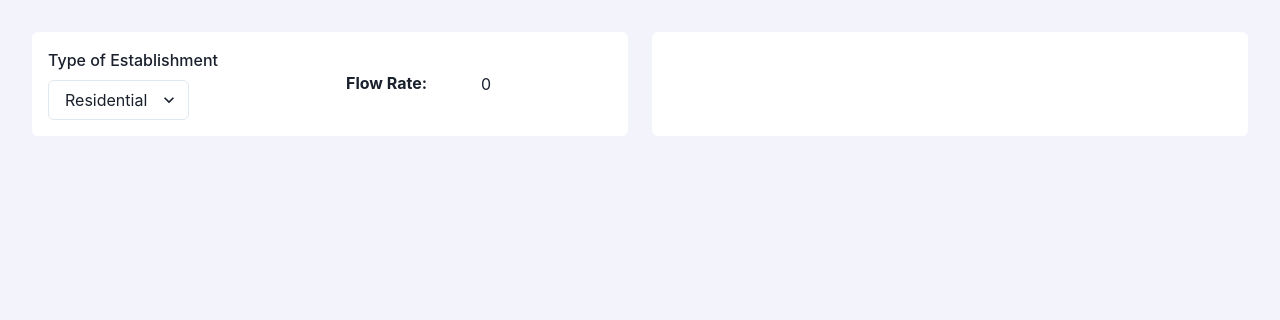
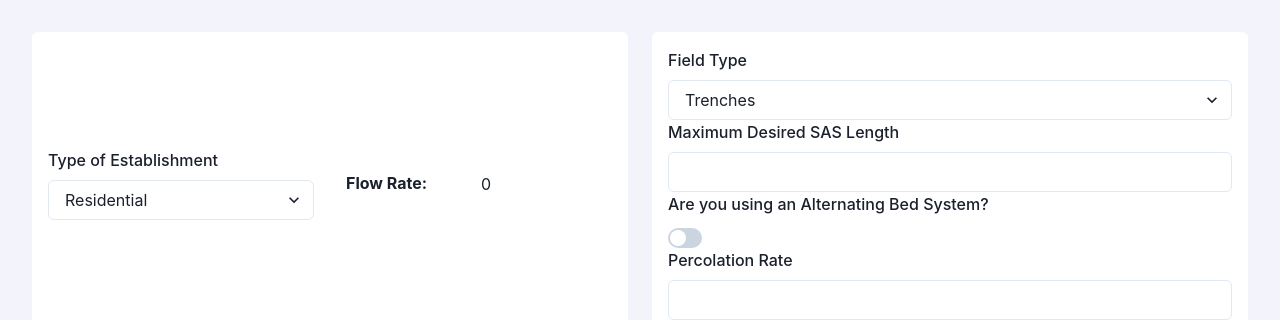
Before and after one commit to dmeegan/TitleVBot, a React (Create React App) app: page / in a window 1280 px wide. Shown: the top 320 px of the page. Built offline with nearby package versions, Linux system fonts and the light colour scheme.

Commit message:
further styling and big fix flow calc

```diff
--- a/src/App.tsx
+++ b/src/App.tsx
@@ -3,8 +3,9 @@ import { useEffect, useState } from "react";
 import { NOT_APPLICABLE, ProjectState } from "./types";
 import { DesignFlowInputCard } from "./components/DesignFlow/cards/designFlowInputCard";
 import { DesignFlowOutputCard } from "./components/DesignFlow/cards/designFlowOutputCard";
-import { Flex, ChakraProvider } from "@chakra-ui/react";
-import { Grid, GridItem } from "@chakra-ui/react";
+import { Flex, ChakraProvider, SimpleGrid } from "@chakra-ui/react";
+import { Grid } from "@chakra-ui/react";
+import { SASInputCard } from "./components/SAS/SASInputCard";
 
 const App = () => {
   const [projectState, setProjectState] = useState<ProjectState>(
@@ -44,14 +45,13 @@ const App = () => {
   return (
     <div className="App">
       <ChakraProvider>
-        <Grid templateColumns="repeat(2, 1fr)" gap={6}>
+        <SimpleGrid minChildWidth="350px" gap={6} height="100%">
           <Flex
             backgroundColor="#FFFFFF"
             borderRadius="md"
-            direction="row"
             alignItems="center"
             justifyContent="center"
-            w={{ base: "33%", xs: "100%" }}
+            minHeight={0.33 * window.innerHeight}
           >
             <DesignFlowInputCard
               projectState={projectState}
@@ -62,12 +62,16 @@ const App = () => {
           <Flex
             backgroundColor="#FFFFFF"
             borderRadius="md"
-            direction="row"
             alignItems="center"
             justifyContent="center"
-            w={{ base: "33%", xs: "100%" }}
-          ></Flex>
-        </Grid>
+            minHeight={0.33 * window.innerHeight}
+          >
+            <SASInputCard
+              projectState={projectState}
+              handleUpdateProject={handleUpdateProject}
+            />
+          </Flex>
+        </SimpleGrid>
       </ChakraProvider>
     </div>
   );
--- a/src/components/DesignFlow/cards/designFlowInputCard.tsx
+++ b/src/components/DesignFlow/cards/designFlowInputCard.tsx
@@ -24,13 +24,25 @@ export const DesignFlowInputCard = ({
   const [establishments, setEstablishments] = useState<Establishment[]>([]);
 
   useEffect(() => {
-    const filteredUses = projectState.establishmentTypeId
+    setEstablishments(tempEstablishments);
+  }, []);
+
+  useEffect(() => {
+    console.log(
+      tempUses.filter(
+        (use) => use.establishmentTypeId === projectState.establishmentTypeId
+      )
+    );
+    const filteredUses =
+      tempUses.filter(
+        (use) => use.establishmentTypeId === projectState.establishmentTypeId
+      ) !== undefined
         ? tempUses.filter(
-          (use) => use.establishmentTypeId === projectState.establishmentTypeId
+            (use) =>
+              use.establishmentTypeId === projectState.establishmentTypeId
           )
         : tempUses;
     setUses(filteredUses);
-    setEstablishments(tempEstablishments);
   }, [projectState.establishmentTypeId]);
 
   useEffect(() => {
@@ -60,22 +72,20 @@ export const DesignFlowInputCard = ({
 
   return (
     <Flex p={4} direction="column" width="100%">
-      <FormControl width="100%">
+      <FormControl>
         <FormLabel id="establishment-type-select-label">
           Type of Establishment
         </FormLabel>
         <Select
-          labelId="establishment-type-select-label"
+          labelid="establishment-type-select-label"
           id="establishment-type-select"
-          width="max"
           value={
-            projectState.establishmentTypeId !== null
-              ? projectState.establishmentTypeId
-              : ""
+            projectState.establishmentTypeId || "Select a Establishment Type"
           }
           onChange={(event) => {
-            let establishmentIdSelected = event.target
-              .value as unknown as number;
+            let establishmentIdSelected = parseInt(
+              event.target.value
+            ) as unknown as number;
             let updatedProperties = {
               establishmentTypeId: establishmentIdSelected,
             };
@@ -90,17 +100,17 @@ export const DesignFlowInputCard = ({
         </Select>
       </FormControl>
       {projectState.establishmentTypeId !== null && (
-        <FormControl width="100%">
-          <FormLabel shrink id="use-type-select-label">
-            Type of Use
-          </FormLabel>
+        <FormControl>
+          <FormLabel id="use-type-select-label">Type of Use</FormLabel>
           <Select
-            labelId="use-type-select-label"
+            labelid="use-type-select-label"
             id="use-type-select"
-            displayEmpty={true}
-            value={projectState.useId !== null ? projectState.useId : ""}
+            value={projectState.useId || ""}
             onChange={(event) => {
-              let useIdSelected = event.target.value as unknown as number;
+              let useIdSelected = parseInt(
+                event.target.value
+              ) as unknown as number;
+              console.log(useIdSelected);
               let updatedProperties = {
                 useId: useIdSelected,
               };
@@ -116,26 +126,39 @@ export const DesignFlowInputCard = ({
         </FormControl>
       )}
       {currentUse && (
+        <FormControl>
+          <FormLabel id="use-primary-unit-value-input-label">
+            Number of {currentUse.primaryUnit}
+          </FormLabel>
           <Input
+            id="use-primary-unit-value-input"
             type="number"
             width="100%"
             value={projectState.usePrimaryUnitValue}
-          label={`Number of ${currentUse.primaryUnit}`}
+            labelid="use-primary-unit-value-input-label"
             onChange={(event) => {
-            let primaryUnitInputValue = parseInt(event.target.value) as number;
+              let primaryUnitInputValue = parseInt(
+                event.target.value
+              ) as number;
               let updatedProperties = {
                 usePrimaryUnitValue: primaryUnitInputValue,
               };
               handleUpdateProject(updatedProperties);
             }}
           />
+        </FormControl>
       )}
       {currentUse?.secondaryUnit && (
+        <FormControl>
+          <FormLabel id="secondary-unit-value-input-label">
+            Number of {currentUse.secondaryUnit}
+          </FormLabel>
           <Input
+            id="secondary-unit-value-input"
+            labelid="secondary-unit-value-input-label"
             type="number"
             width="100%"
             value={projectState.useSecondaryUnitValue || ""}
-          label={`Number of ${currentUse.secondaryUnit}`}
             onChange={(event) => {
               let secondaryUnitInputValue = parseInt(
                 event.target.value
@@ -146,6 +169,7 @@ export const DesignFlowInputCard = ({
               handleUpdateProject(updatedProperties);
             }}
           />
+        </FormControl>
       )}
     </Flex>
   );
--- a/src/components/DesignFlow/cards/designFlowOutputCard.tsx
+++ b/src/components/DesignFlow/cards/designFlowOutputCard.tsx
@@ -1,4 +1,4 @@
-import { Grid, Heading, Text, Flex, Spacer } from "@chakra-ui/react";
+import { Heading, Text, Flex, SimpleGrid } from "@chakra-ui/react";
 import { ProjectState } from "../../../types";
 
 interface DesignFlowOutputCardProps {
@@ -11,15 +11,15 @@ export const DesignFlowOutputCard = ({
   return (
     <Flex p={4} direction="column" alignItems="center" width="100%">
       {projectState.flowRate !== null && (
-        <Grid
-          templateColumns="repeat(2, 1fr)"
+        <SimpleGrid
+          columns={[1, 1, 2]}
           gap={1}
           alignItems="center"
           width="100%"
         >
           <Heading fontSize="1rem">Flow Rate:</Heading>
           <Text>{projectState.flowRate || 0}</Text>
-        </Grid>
+        </SimpleGrid>
       )}
     </Flex>
   );
--- a/src/components/SAS/SASInputCard.tsx
+++ b/src/components/SAS/SASInputCard.tsx
@@ -3,6 +3,14 @@ import { useEffect, useState } from "react";
 import { ProjectState } from "../../types";
 import { FieldType } from "../../types";
 import { tempFieldTypes } from "../../tempData/tempSASData";
+import {
+  Flex,
+  FormControl,
+  FormLabel,
+  Input,
+  Select,
+  Switch,
+} from "@chakra-ui/react";
 
 interface SASInputCardProps {
   projectState: ProjectState;
@@ -31,23 +39,17 @@ export const SASInputCard = ({
   }, [projectState.fieldTypeId, fieldTypes]);
 
   return (
-    <div className="p-4 rounded-md">
-      {/* <Grid container spacing={2}>
-        <Grid item xs={12}>
-          <FormControl style={{ width: "100%" }}>
-            <InputLabel shrink id="field-type-select-label">
-              Field Type
-            </InputLabel>
+    <Flex p={4} direction="column" alignItems="center" width="100%">
+      <FormControl>
+        <FormLabel id="field-type-select-label">Field Type</FormLabel>
         <Select
-              labelId="field-type-select-label"
+          labelid="field-type-select-label"
           id="field-type-select"
           value={
-                projectState.fieldTypeId !== null
-                  ? projectState.fieldTypeId
-                  : ""
+            projectState.fieldTypeId !== null ? projectState.fieldTypeId : ""
           }
           onChange={(event) => {
-                let fieldTypeIdSelected = event.target.value as number;
+            let fieldTypeIdSelected = event.target.value as unknown as number;
             let updatedProperties = {
               establishmentTypeId: fieldTypeIdSelected,
             };
@@ -55,18 +57,21 @@ export const SASInputCard = ({
           }}
         >
           {fieldTypes.map((fieldType, i) => (
-                <MenuItem key={i} value={fieldType.id}>
+            <option key={i} value={fieldType.id}>
               {fieldType.description}
-                </MenuItem>
+            </option>
           ))}
         </Select>
       </FormControl>
-        </Grid>
-        <Grid item xs={12}>
-          <TextField
+      <FormControl>
+        <FormLabel id="max-sas-length-input-id">
+          Maximum Desired SAS Length
+        </FormLabel>
+        <Input
+          id="max-sas-length-input"
+          labelid="max-sas-length-input-id"
           type="number"
-            value={projectState.sasMaxLength}
-            label="Maximum Desired SAS Length"
+          value={projectState.sasMaxLength || undefined}
           onChange={(event) => {
             let maxLengthInputValue = parseInt(event.target.value) as number;
             let updatedProperties = {
@@ -75,15 +80,11 @@ export const SASInputCard = ({
             handleUpdateProject(updatedProperties);
           }}
         />
-        </Grid>
-        <Grid item xs={12}>
+      </FormControl>
       <FormControl component="fieldset">
         <FormLabel component="legend">
           Are you using an Alternating Bed System?
         </FormLabel>
-            <FormGroup>
-              <FormControlLabel
-                control={
         <Switch
           checked={projectState.isAlternatingBed}
           onChange={(event) => {
@@ -94,17 +95,14 @@ export const SASInputCard = ({
             handleUpdateProject(updatedProperties);
           }}
         />
-                }
-                label="Yes"
-              />
-            </FormGroup>
       </FormControl>
-        </Grid>
-        <Grid item xs={12}>
-          <TextField
+      <FormControl>
+        <FormLabel id="perc-rate-input-label">Percolation Rate</FormLabel>
+        <Input
+          id="perc-rate-input"
           type="number"
           value={projectState.percRate || ""}
-            label="Percolation Rate"
+          labelid="perc-rate-input-label"
           onChange={(event) => {
             let percRateInputValue = parseInt(event.target.value) as number;
             let updatedProperties = {
@@ -113,8 +111,7 @@ export const SASInputCard = ({
             handleUpdateProject(updatedProperties);
           }}
         />
-        </Grid>
-      </Grid> */}
-    </div>
+      </FormControl>
+    </Flex>
   );
 };
```
Lines whose indentation alone changed are shown as unchanged.
